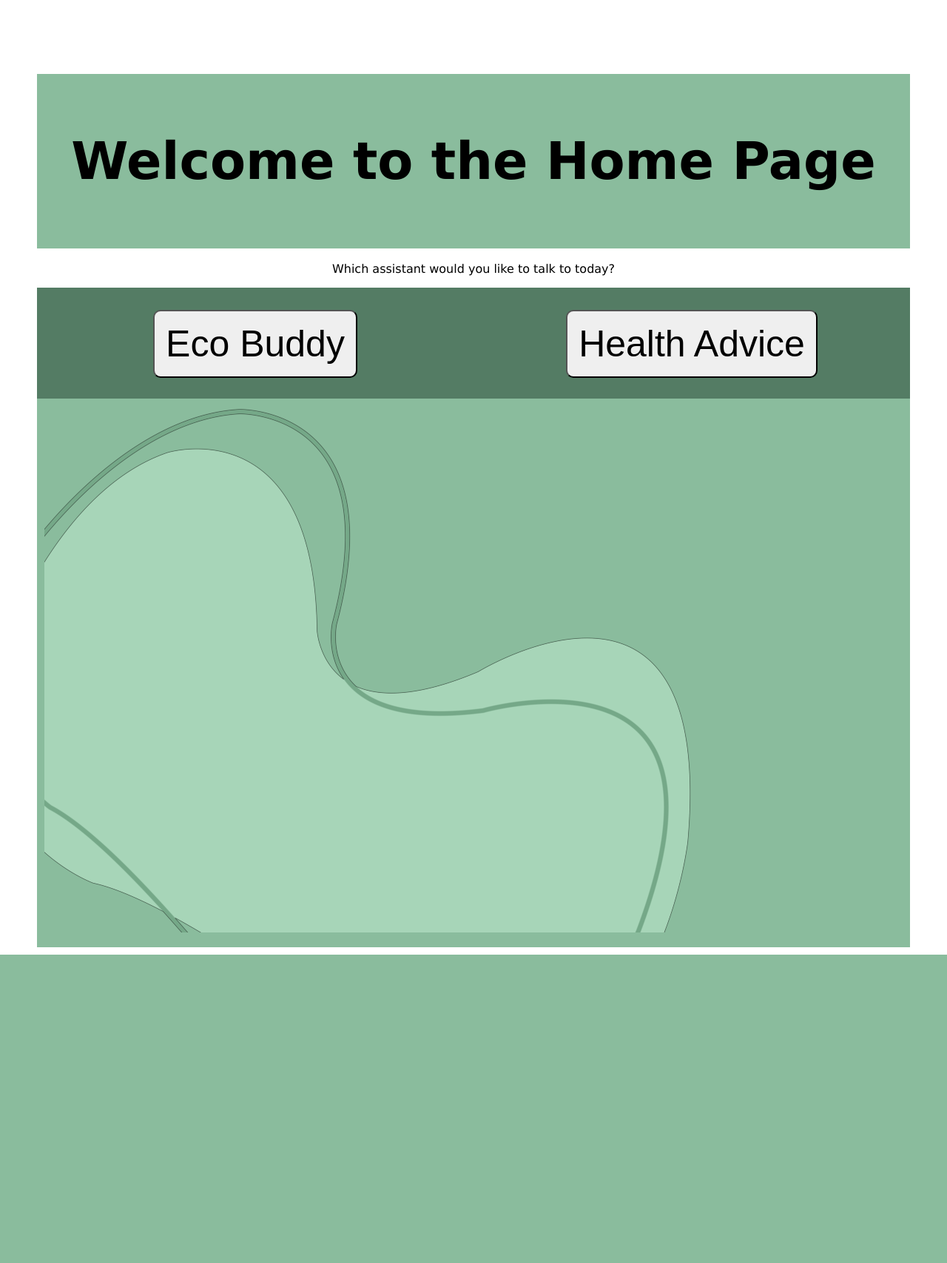
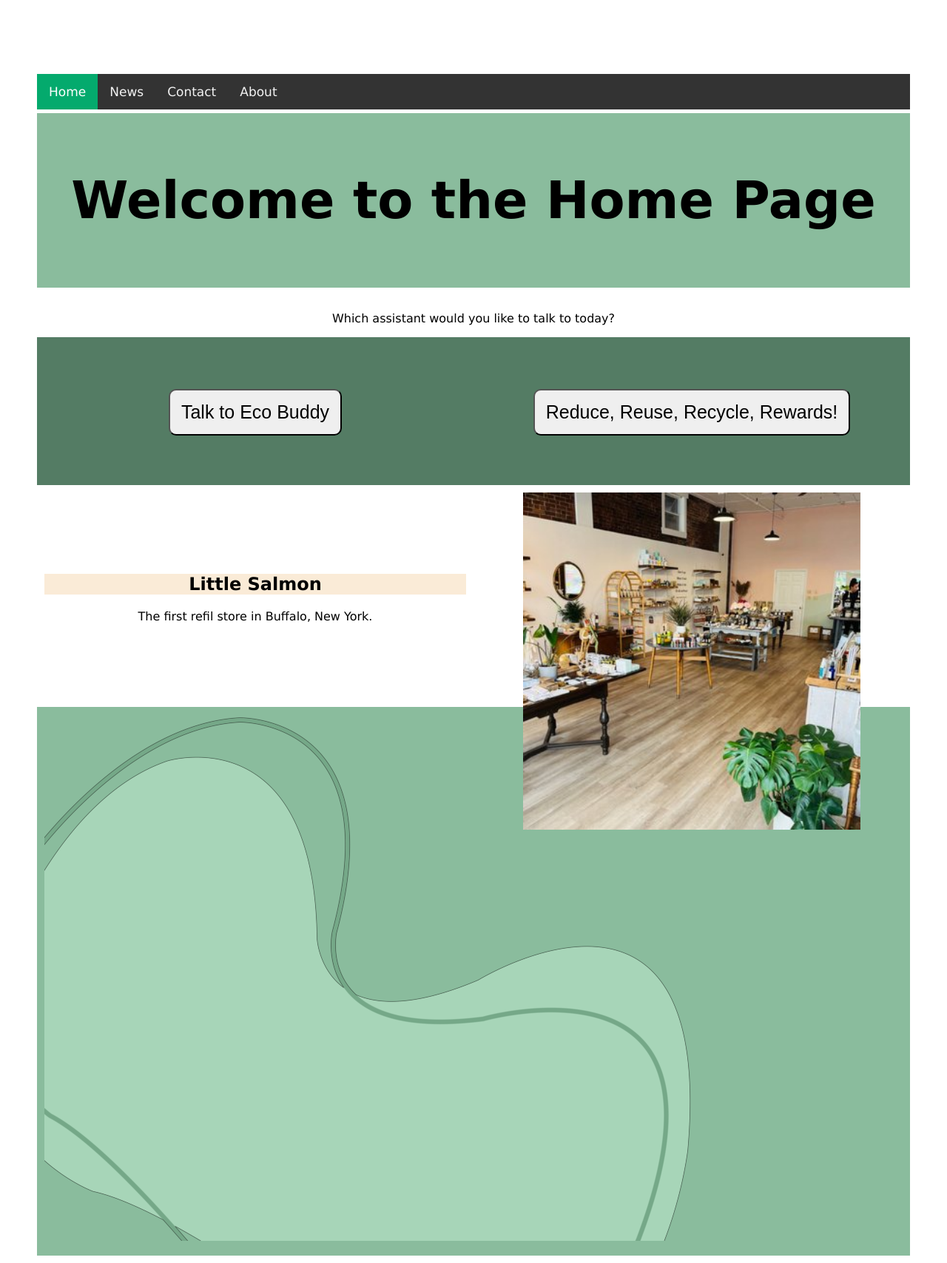
Before and after one commit to CSHHacks2023/CSHHack, a Flask app: page / in a window 1280 px wide. Shown: the whole page at 74% size. Before the commit the page ends 1291 px from the top, so only its background shows below. Run offline with Flask 3, Linux system fonts and the light colour scheme; parts of the project's set-up code (start-up, migrations or seed data) failed here and were passed over.

Commit message:
More Home screen details

```diff
--- a/templates/app.css
+++ b/templates/app.css
@@ -12,24 +12,107 @@ body{
 
 
 .header {
-    margin-top: 10px;
+    margin-top: 5px;
     background-color: #8abc9d;
     padding: 30px;
     text-align: center;
     font-size: 35px;
+    font-family: 'Lucida Sans', 'Lucida Sans Regular', 'Lucida Grande', 'Lucida Sans Unicode', Geneva, Verdana, sans-serif;
     }
 
+.topnav {
+  overflow: hidden;
+  background-color: #333;
+}
+
+.topnav a {
+  float: left;
+  color: #f2f2f2;
+  text-align: center;
+  padding: 14px 16px;
+  text-decoration: none;
+  font-size: 17px;
+}
+
+.topnav a:hover {
+  background-color: #ddd;
+  color: black;
+}
+
+.topnav a.active {
+  background-color: #04AA6D;
+  color: white;
+}
+
+.spotlight{
+    border-width: 2cm;
+    border-radius: 10px;
+}
+
+.container {
+    position: relative;
+    width: 100%;
+    /*max-width: 300px;*/
+  }
+
+  .image {
+    display: block;
+    width: 80%;
+    height: auto;
+  }
+
+  .overlay {
+    position: absolute;
+    bottom: 0;
+    background: rgb(0, 0, 0);
+    background: rgba(0, 0, 0, 0.5); /* Black see-through */
+    color: #f1f1f1;
+    width: 100%;
+    transition: .5s ease;
+    opacity:0;
+    color: white;
+    font-size: 20px;
+    padding: 20px;
+    text-align: center;
+  }
+
+  .container:hover .overlay {
+    opacity: 1;
+  }
+
+.header2{
+    margin-top: 10px;
+    background-color: antiquewhite;
+    text-align: center;
+}
+
 .paragraph{
-    font-size: large;
+    font-size: xx-large;
 }
 
 .button1{
     top: 50%;
-    font-size: 50px;
+    font-size: 25px;
     border-radius: 10px;
     padding: 15px;
     /*margin: 5px;*/
-    margin-top: 20px;
+    margin-top: 60px;
+}
+
+.row2{
+
+    width: 30%;
+    height: 200px;
+
+}
+
+.column2{
+    float: left;
+    width: 50%;
+    padding: 10px;
+    height: 200px;
+    margin-top: 100px;
+
 }
 
 .BGreen{
@@ -39,11 +122,17 @@ body{
     margin-right: 800px;
     }
 
+nameborder{
+
+    z-index: -1;
+    size: 50%;
+}
+
 .column{
     float: left;
     width: 50%;
     padding: 10px;
-    height: 150px;
+    height: 200px;
 }
 
 .row:after{
@@ -63,4 +152,7 @@ body{
     .column{
         width:100%
     }
+    /*-----------------------------------------------------------------------------------------------------------------------------*/
+
+
 }
--- a/templates/home.html
+++ b/templates/home.html
@@ -6,15 +6,41 @@
 
 <link rel="stylesheet" href="app.css">
 
+<div class="topnav">
+    <a class="active" href="#home">Home</a>
+    <a href="#news">News</a>
+    <a href="#contact">Contact</a>
+    <a href="#about">About</a>
+  </div>
+<div class = "header"><h1><center>Welcome to the Home Page</center></h1></div>
 
-<div class = "header"><h1><center>Welcome to the Home Page</center></h1></div>
 <p class="paragraph"><center>Which assistant would you like to talk to today?</center></p>
+
 <div class="row">
-    <div class="column" style = "background-color: #547c64;"><center><button class="button1" type="button" onclick="">Eco Buddy</button></center></div>
-    <div class="column" style = "background-color: #547c64;"><center><button class="button1" type="button">Health Advice</button></center></div>
+    <div class="column" style = "background-color: #547c64;"><center><button class="button1" type="button" onclick="">Talk to Eco Buddy</button></center></div>
+    <div class="column" style = "background-color: #547c64;"><center><button class="button1" type="button">Reduce, Reuse, Recycle, Rewards!</button></center></div>
+
+</div>
+
+<div class="row">
 
 
+    <div class="column2"><center><h2 class="header2">Little Salmon</h2></center>
+        <center><p>The first refil store in Buffalo, New York.</p></center>
+    </div>
+
+
+
+    <div class="column">
+    <div class="container">
+        <center><img src="little_salmon.jpg" alt="Avatar" class="image"></center>
+        <div class="overlay">My Name is John</div>
+      </div>
+    </div>
+
 </div>
+
+
 
 <div class="footer">
     <div class="BGreen"><img id="blob" src="green_blob_crop.png"></div>
```
Also changed, not shown: templates/kisspng-border-flowers-clip-art-border-5aba16129e9145.7994816915221447866495.png (added), templates/lavendar_banner.jpg (added), templates/little_salmon.jpg (added), templates/plants_banner.jpg (added), templates/zufflebees_unpaper.jpg (added).
